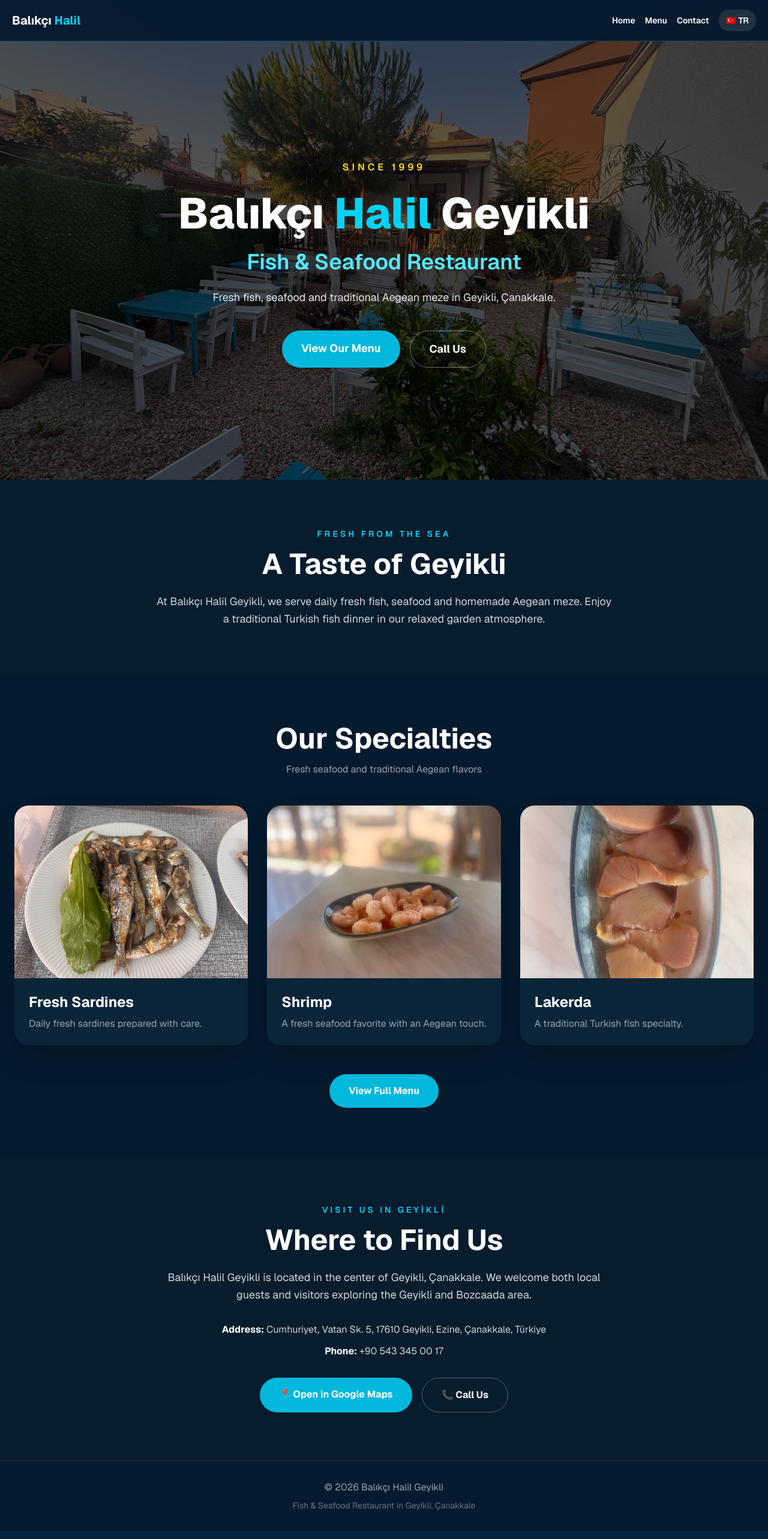
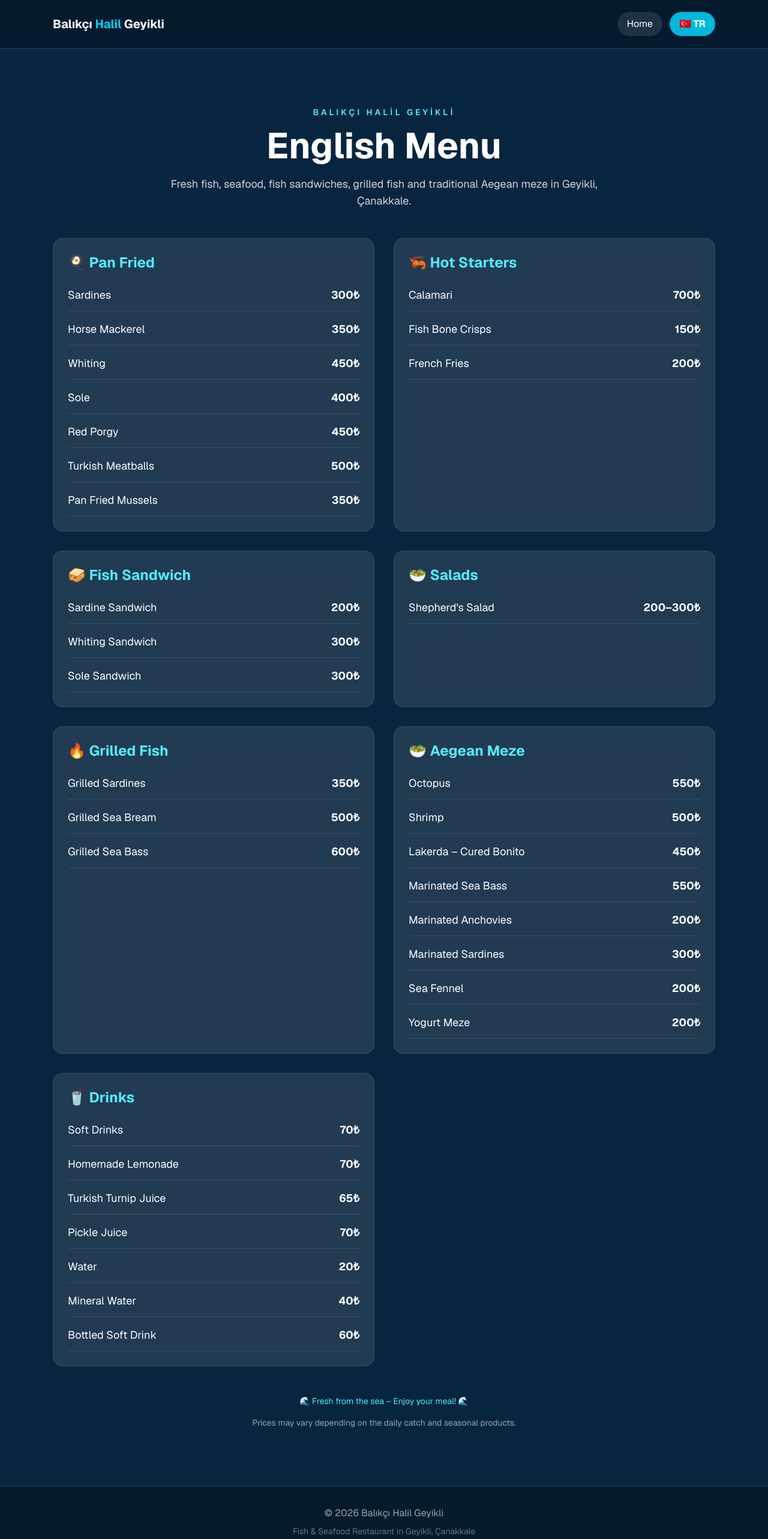
Before and after one commit to emresarper8-cpu/balikcihalilgeyikli, a Next.js app: page /en in a window 1280 px wide. Shown: the top 2566 px of the page at 60% size. Built offline with nearby package versions, Linux system fonts and the light colour scheme.

Commit message:
en page güncellendi

```diff
--- a/app/en/page.tsx
+++ b/app/en/page.tsx
@@ -1,15 +1,15 @@
 import type { Metadata } from "next";
 
 export const metadata: Metadata = {
-  title: "Balıkçı Halil Geyikli | Fish & Seafood Restaurant",
+  title: "English Menu | Fish, Seafood & Meze",
   description:
-    "Balıkçı Halil Geyikli is a fish and seafood restaurant in Geyikli, Çanakkale. Enjoy fresh fish, seafood, traditional Aegean meze and fish sandwiches.",
+    "English menu of Balıkçı Halil Geyikli. Fresh fish, seafood, fish sandwiches, grilled fish, Aegean meze and drinks in Geyikli, Çanakkale.",
   alternates: {
-    canonical: "/en",
+    canonical: "/en/menu",
     languages: {
-      "tr-TR": "/",
-      "en-US": "/en",
-      "x-default": "/",
+      "tr-TR": "/menu",
+      "en-US": "/en/menu",
+      "x-default": "/menu",
     },
   },
   robots: {
@@ -17,285 +17,189 @@ export const metadata: Metadata = {
     follow: true,
   },
   openGraph: {
-    title: "Balıkçı Halil Geyikli | Fish & Seafood Restaurant",
+    title: "Balıkçı Halil Geyikli | English Menu",
     description:
-      "Fresh fish, seafood and traditional Aegean meze in Geyikli, Çanakkale.",
-    url: "/en",
+      "Fresh fish, seafood, fish sandwiches, grilled fish and Aegean meze in Geyikli, Çanakkale.",
+    url: "/en/menu",
     siteName: "Balıkçı Halil Geyikli",
     locale: "en_US",
     type: "website",
   },
 };
 
-export default function EnglishHome() {
+const categories = [
+  {
+    title: "🍳 Pan Fried",
+    items: [
+      ["Sardines", "300₺"],
+      ["Horse Mackerel", "350₺"],
+      ["Whiting", "450₺"],
+      ["Sole", "400₺"],
+      ["Red Porgy", "450₺"],
+      ["Turkish Meatballs", "500₺"],
+      ["Pan Fried Mussels", "350₺"],
+    ],
+  },
+  {
+    title: "🦐 Hot Starters",
+    items: [
+      ["Calamari", "700₺"],
+      ["Fish Bone Crisps", "150₺"],
+      ["French Fries", "200₺"],
+    ],
+  },
+  {
+    title: "🥪 Fish Sandwich",
+    items: [
+      ["Sardine Sandwich", "200₺"],
+      ["Whiting Sandwich", "300₺"],
+      ["Sole Sandwich", "300₺"],
+    ],
+  },
+  {
+    title: "🥗 Salads",
+    items: [
+      ["Shepherd's Salad", "200–300₺"],
+    ],
+  },
+  {
+    title: "🔥 Grilled Fish",
+    items: [
+      ["Grilled Sardines", "350₺"],
+      ["Grilled Sea Bream", "500₺"],
+      ["Grilled Sea Bass", "600₺"],
+    ],
+  },
+  {
+    title: "🥗 Aegean Meze",
+    items: [
+      ["Octopus", "550₺"],
+      ["Shrimp", "500₺"],
+      ["Lakerda – Cured Bonito", "450₺"],
+      ["Marinated Sea Bass", "550₺"],
+      ["Marinated Anchovies", "200₺"],
+      ["Marinated Sardines", "300₺"],
+      ["Sea Fennel", "200₺"],
+      ["Yogurt Meze", "200₺"],
+    ],
+  },
+  {
+    title: "🥤 Drinks",
+    items: [
+      ["Soft Drinks", "70₺"],
+      ["Homemade Lemonade", "70₺"],
+      ["Turkish Turnip Juice", "65₺"],
+      ["Pickle Juice", "70₺"],
+      ["Water", "20₺"],
+      ["Mineral Water", "40₺"],
+      ["Bottled Soft Drink", "60₺"],
+    ],
+  },
+];
+
+export default function EnglishMenu() {
   return (
-    <main className="min-h-screen bg-[#071c2d] text-white">
+    <main className="min-h-screen bg-[#08253f] text-white">
 
-      {/* HEADER */}
-      <header className="fixed top-0 left-0 w-full z-50 bg-[#061a2e]/95 backdrop-blur-md border-b border-cyan-400/30">
-        <div className="max-w-7xl mx-auto px-5 py-4 flex items-center justify-between">
+      <header className="bg-[#061a2e] border-b border-cyan-400/30">
+        <div className="max-w-6xl mx-auto px-6 py-5 flex items-center justify-between">
 
-          <a href="/en" className="font-bold text-xl">
-            Balıkçı <span className="text-cyan-400">Halil</span>
+          <a
+            href="/en"
+            className="font-bold text-xl"
+          >
+            Balıkçı <span className="text-cyan-400">Halil</span> Geyikli
           </a>
 
-          <nav className="flex items-center gap-4 text-sm font-semibold">
+          <div className="flex items-center gap-3">
 
             <a
               href="/en"
-              className="text-cyan-300 hover:text-cyan-200 transition"
+              className="px-4 py-2 rounded-full bg-white/10 hover:bg-white/20 transition"
             >
               Home
             </a>
 
             <a
-              href="/en/menu"
-              className="hover:text-cyan-300 transition"
-            >
-              Menu
-            </a>
-
-            <a
-              href="#location"
-              className="hover:text-cyan-300 transition"
-            >
-              Contact
-            </a>
-
-            <a
               href="/"
-              className="bg-white/10 hover:bg-white/20 px-3 py-2 rounded-full transition"
+              className="px-4 py-2 rounded-full bg-cyan-500 hover:bg-cyan-600 transition font-bold"
             >
               🇹🇷 TR
             </a>
 
-          </nav>
-
+          </div>
         </div>
       </header>
 
-      {/* HERO */}
-      <section
-        className="relative min-h-screen flex items-center justify-center text-center px-6"
-        style={{
-          backgroundImage: "url('/bahce.jpg')",
-          backgroundSize: "cover",
-          backgroundPosition: "center",
-        }}
-      >
+      <section className="bg-[#08253f] py-24 text-white">
 
-        <div className="absolute inset-0 bg-black/65" />
+        <div className="max-w-6xl mx-auto px-6">
 
-        <div className="relative z-10 max-w-4xl mx-auto pt-20">
+          <div className="text-center mb-12">
 
-          <p className="text-yellow-300 tracking-[5px] text-sm md:text-base font-semibold">
-            SINCE 1999
-          </p>
-
-          <h1 className="text-5xl md:text-7xl font-extrabold mt-5 leading-tight">
-            Balıkçı <span className="text-cyan-400">Halil</span> Geyikli
-          </h1>
-
-          <h2 className="text-2xl md:text-4xl text-cyan-300 mt-4 font-semibold">
-            Fish & Seafood Restaurant
-          </h2>
-
-          <p className="text-gray-200 max-w-2xl mx-auto mt-6 text-lg leading-relaxed">
-            Fresh fish, seafood and traditional Aegean meze in Geyikli,
-            Çanakkale.
-          </p>
-
-          <div className="flex flex-col sm:flex-row justify-center gap-4 mt-10">
-
-            <a
-              href="/en/menu"
-              className="bg-cyan-500 hover:bg-cyan-600 px-8 py-4 rounded-full font-bold text-lg transition shadow-lg"
-            >
-              View Our Menu
-            </a>
-
-            <a
-              href="tel:+905433450017"
-              className="border border-white/40 hover:bg-white/10 px-8 py-4 rounded-full font-bold text-lg transition"
-            >
-              Call Us
-            </a>
-
-          </div>
-
-        </div>
-      </section>
-
-      {/* INTRODUCTION */}
-      <section className="py-20 px-6 bg-[#071c2d]">
-
-        <div className="max-w-5xl mx-auto text-center">
-
-          <p className="text-cyan-400 font-semibold tracking-[4px] text-sm">
-            FRESH FROM THE SEA
-          </p>
-
-          <h2 className="text-3xl md:text-5xl font-bold mt-4">
-            A Taste of Geyikli
-          </h2>
-
-          <p className="text-gray-300 max-w-3xl mx-auto mt-6 leading-relaxed text-lg">
-            At Balıkçı Halil Geyikli, we serve daily fresh fish, seafood and
-            homemade Aegean meze. Enjoy a traditional Turkish fish dinner in
-            our relaxed garden atmosphere.
-          </p>
-
-        </div>
-      </section>
-
-      {/* SPECIALTIES */}
-      <section className="py-20 px-6 bg-[#061a2e]">
-
-        <h2 className="text-4xl md:text-5xl font-bold text-center">
-          Our Specialties
-        </h2>
-
-        <p className="text-center text-gray-400 mt-4 mb-12">
-          Fresh seafood and traditional Aegean flavors
-        </p>
-
-        <div className="max-w-7xl mx-auto grid md:grid-cols-3 gap-8">
-
-          {/* SARDINES */}
-          <div className="overflow-hidden rounded-3xl shadow-2xl bg-[#0b2538]">
-
-            <img
-              src="/sardalye.jpg"
-              alt="Fresh sardines at Balıkçı Halil Geyikli"
-              className="w-full h-72 object-cover"
-            />
-
-            <div className="p-6">
-
-              <h3 className="text-2xl font-bold">
-                Fresh Sardines
-              </h3>
-
-              <p className="text-gray-400 mt-2">
-                Daily fresh sardines prepared with care.
-              </p>
-
-            </div>
-          </div>
-
-          {/* SHRIMP */}
-          <div className="overflow-hidden rounded-3xl shadow-2xl bg-[#0b2538]">
-
-            <img
-              src="/karides.jpg"
-              alt="Shrimp at Balıkçı Halil Geyikli"
-              className="w-full h-72 object-cover"
-            />
-
-            <div className="p-6">
-
-              <h3 className="text-2xl font-bold">
-                Shrimp
-              </h3>
-
-              <p className="text-gray-400 mt-2">
-                A fresh seafood favorite with an Aegean touch.
-              </p>
-
-            </div>
-          </div>
-
-          {/* LAKERDA */}
-          <div className="overflow-hidden rounded-3xl shadow-2xl bg-[#0b2538]">
-
-            <img
-              src="/lakerda.jpg"
-              alt="Traditional lakerda at Balıkçı Halil Geyikli"
-              className="w-full h-72 object-cover"
-            />
-
-            <div className="p-6">
-
-              <h3 className="text-2xl font-bold">
-                Lakerda
-              </h3>
-
-              <p className="text-gray-400 mt-2">
-                A traditional Turkish fish specialty.
-              </p>
-
-            </div>
-          </div>
-
-        </div>
-
-        <div className="text-center mt-12">
-
-          <a
-            href="/en/menu"
-            className="inline-block bg-cyan-500 hover:bg-cyan-600 px-8 py-4 rounded-full font-bold transition"
-          >
-            View Full Menu
-          </a>
-
-        </div>
-
-      </section>
-
-      {/* LOCATION */}
-      <section
-        id="location"
-        className="py-20 px-6 bg-[#071c2d]"
-      >
-
-        <div className="max-w-5xl mx-auto text-center">
-
-          <p className="text-cyan-400 font-semibold tracking-[4px] text-sm">
-            VISIT US IN GEYİKLİ
-          </p>
-
-          <h2 className="text-3xl md:text-5xl font-bold mt-4">
-            Where to Find Us
-          </h2>
-
-          <p className="text-gray-300 max-w-3xl mx-auto mt-6 leading-relaxed text-lg">
-            Balıkçı Halil Geyikli is located in the center of Geyikli,
-            Çanakkale. We welcome both local guests and visitors exploring
-            the Geyikli and Bozcaada area.
-          </p>
-
-          <div className="mt-8 text-gray-300">
-
-            <p>
-              <strong className="text-white">Address:</strong>{" "}
-              Cumhuriyet, Vatan Sk. 5, 17610 Geyikli,
-              Ezine, Çanakkale, Türkiye
+            <p className="text-cyan-300 text-sm font-semibold tracking-[4px]">
+              BALIKÇI HALİL GEYİKLİ
             </p>
 
-            <p className="mt-3">
-              <strong className="text-white">Phone:</strong>{" "}
-              +90 543 345 00 17
+            <h1 className="text-5xl md:text-6xl font-bold mt-4">
+              English Menu
+            </h1>
+
+            <p className="text-center text-gray-300 text-lg mt-5 max-w-3xl mx-auto">
+              Fresh fish, seafood, fish sandwiches, grilled fish and
+              traditional Aegean meze in Geyikli, Çanakkale.
             </p>
 
           </div>
 
-          <div className="flex flex-col sm:flex-row justify-center gap-4 mt-8">
+          <div className="grid md:grid-cols-2 gap-8">
 
-            <a
-              href="https://www.google.com/maps/search/?api=1&query=Balikci+Halil+Geyikli"
-              target="_blank"
-              rel="noopener noreferrer"
-              className="bg-cyan-500 hover:bg-cyan-600 px-8 py-4 rounded-full font-bold transition"
-            >
-              📍 Open in Google Maps
-            </a>
+            {categories.map((category) => (
+              <div
+                key={category.title}
+                className="bg-white/10 backdrop-blur-sm rounded-2xl p-6 border border-white/10"
+              >
 
-            <a
-              href="tel:+905433450017"
-              className="border border-white/30 hover:bg-white/10 px-8 py-4 rounded-full font-bold transition"
-            >
-              📞 Call Us
-            </a>
+                <h2 className="text-2xl font-bold mb-6 text-cyan-300">
+                  {category.title}
+                </h2>
+
+                <div className="space-y-4">
+
+                  {category.items.map(([name, price]) => (
+                    <div
+                      key={name}
+                      className="flex items-center justify-between gap-4 border-b border-white/10 pb-3"
+                    >
+
+                      <span className="text-lg">
+                        {name}
+                      </span>
+
+                      <span className="text-lg font-bold text-white whitespace-nowrap">
+                        {price}
+                      </span>
+
+                    </div>
+                  ))}
+
+                </div>
+
+              </div>
+            ))}
+
+          </div>
+
+          <div className="text-center mt-12">
+
+            <p className="text-cyan-300 text-sm">
+              🌊 Fresh from the sea – Enjoy your meal! 🌊
+            </p>
+
+            <p className="text-gray-400 text-sm mt-4">
+              Prices may vary depending on the daily catch and seasonal
+              products.
+            </p>
 
           </div>
 
@@ -303,7 +207,6 @@ export default function EnglishHome() {
 
       </section>
 
-      {/* FOOTER */}
       <footer className="py-8 bg-[#061a2e] border-t border-white/10 text-center">
 
         <p className="text-gray-400">
```
